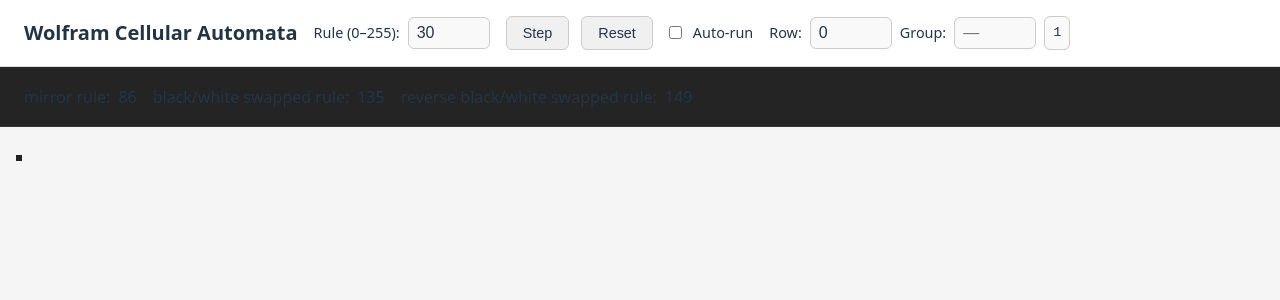
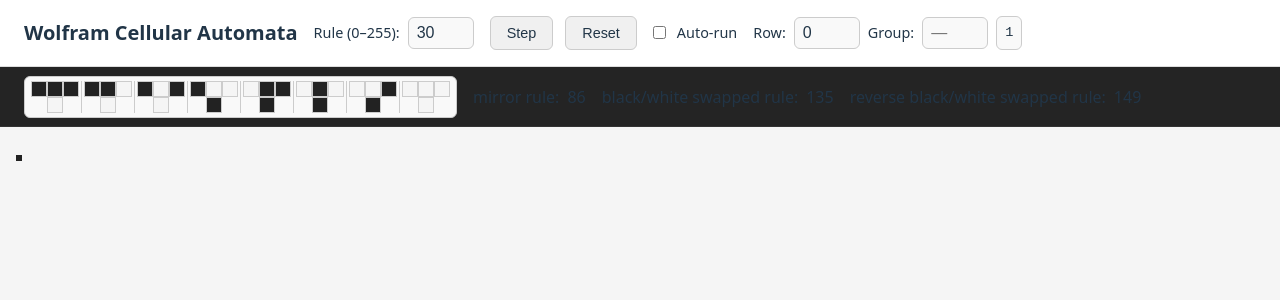
Before and after one commit to nathanfenoglio/wolfram-cellular-automata-midi-notes, a React (Vite) app: page / in a window 1280 px wide. Shown: the top 300 px of the page. Built offline with nearby package versions, Linux system fonts and the light colour scheme.

Commit message:
add visual display of user entered rule (the 8 possible 3 cell configurations and their resulting cell to 2nd header row

```diff
--- a/src/App.css
+++ b/src/App.css
@@ -22,6 +22,7 @@
   min-height: 100vh;
 }
 
+/* 1st header row container */
 .header {
   padding: 1rem 1.5rem;
   background: #242424;
@@ -38,18 +39,21 @@
   font-weight: 600;
 }
 
+/* rule 0-255 input container */
 .rule-selector {
   display: flex;
   align-items: center;
   gap: 0.5rem;
 }
 
+/* rule 0-255 label */
 .rule-selector label {
   font-size: 0.9rem;
 }
 
+/* input box for user to enter rule 0-255 */
 .rule-selector input[type="number"] {
-  width: 4rem;
+  width: 3rem;
   padding: 0.35rem 0.5rem;
   font-size: 1rem;
   border: 1px solid #555;
@@ -58,17 +62,14 @@
   color: inherit;
 }
 
-.rule-slider {
-  width: 8rem;
-  accent-color: #646cff;
-}
-
+/* Step Reset buttons & Auto-run checkbox container */
 .controls {
   display: flex;
   align-items: center;
   gap: 0.75rem;
 }
 
+/* Step Reset buttons */
 .controls button {
   padding: 0.5rem 1rem;
   font-size: 0.9rem;
@@ -79,16 +80,19 @@
   cursor: pointer;
 }
 
+/* change button color when user hovers mouse over if button is not disabled */
 .controls button:hover:not(:disabled) {
   border-color: #646cff;
   background: #404050;
 }
 
+/* if Auto-run checkbox is checked show Step button disabled */
 .controls button:disabled {
   opacity: 0.6;
   cursor: not-allowed;
 }
 
+/* Auto-run checkbox label */
 .controls label {
   display: flex;
   align-items: center;
@@ -97,7 +101,47 @@
   cursor: pointer;
 }
 
-.equivalence-rules-container {
+/* container for user to specify 1 row to view as 0s 1s grouped by whatever specified grouping */
+.row-viewer {
+  display: flex;
+  align-items: center;
+  gap: 0.5rem;
+}
+
+/* user specified row to view and grouping labels */
+.row-viewer label {
+  font-size: 0.9rem;
+}
+
+/* row input box */
+.row-viewer input[type="number"] {
+  width: 3rem;
+  padding: 0.35rem 0.5rem;
+  font-size: 1rem;
+  border: 1px solid #555;
+  border-radius: 6px;
+  background: #1a1a1a;
+  color: inherit;
+}
+
+/* row output box */
+.row-viewer .row-display {
+  font-family: monospace;
+  font-size: 0.85rem;
+  padding: 0.35rem 0.5rem;
+  max-width: 300px;
+  max-height: 3rem;
+  overflow: auto;
+  border: 1px solid #555;
+  border-radius: 6px;
+  background: #1a1a1a;
+  white-space: nowrap;
+  user-select: text;
+}
+
+
+/* 2nd header row container */
+.equivalence-and-rule-visual {
   padding: 0.1rem 1.5rem;
   background: #242424;
   border-bottom: 1px solid #333;
@@ -107,46 +151,68 @@
   gap: 1rem;
 }
 
+/* each of the 8 possible 3 cell configurations and their result cell container */
+.rule-visual-container {
+  display: flex;
+  align-items: flex-end;
+  gap: 0;
+  padding: 0.25rem;
+  border: 1px solid #555;
+  border-radius: 6px;
+  background: #1a1a1a;
+}
+
+/* 1 3 cell configuration and its result visual container */
+.rule-visual-segment {
+  display: flex;
+  flex-direction: column; /* 3 cells on top, 1 on bottom */
+  align-items: center;
+  border-right: 1px solid #555;
+  padding: 0 2px;
+}
+
+/* no divider line for furthest to right child */
+.rule-visual-segment:last-child {
+  border-right: none;
+}
+
+/* the top 3 cells of a 3 cell configuration */
+.rule-visual-top {
+  display: flex;
+  gap: 0;
+}
+
+/* the bottom result cell of a 3 cell configuration */
+.rule-visual-bottom {
+  display: flex;
+  justify-content: center;
+}
+
+/* container for each of the rule's cells */
+.rule-visual-container .cell {
+  width: 16px;
+  height: 16px;
+  min-width: 16px;
+  min-height: 16px;
+  border: 1px solid #555;
+}
+
+/* mirror rule, black/white swapped rule, reverse black/white swapped rule container */
+.equivalence-rules-container {
+  display: flex;
+  flex-wrap: wrap;
+  align-items: center;
+  gap: 1rem;
+}
+
+/* container for each of the 3 symmetric rules */
 .rule-container {
   display: flex;
   align-items: center;
   gap: 0.5rem;
 }
 
-.row-viewer {
-  display: flex;
-  align-items: center;
-  gap: 0.5rem;
-}
-
-.row-viewer label {
-  font-size: 0.9rem;
-}
-
-.row-viewer input[type="number"] {
-  width: 4rem;
-  padding: 0.35rem 0.5rem;
-  font-size: 1rem;
-  border: 1px solid #555;
-  border-radius: 6px;
-  background: #1a1a1a;
-  color: inherit;
-}
-
-.row-viewer .row-display {
-  font-family: monospace;
-  font-size: 0.85rem;
-  padding: 0.35rem 0.5rem;
-  max-width: 300px;
-  max-height: 4rem;
-  overflow: auto;
-  border: 1px solid #555;
-  border-radius: 6px;
-  background: #1a1a1a;
-  white-space: nowrap;
-  user-select: text;
-}
-
+/* main area container for displaying evolution of cellular automata */
 .main {
   flex: 1;
   min-height: 0;
@@ -157,6 +223,7 @@
 }
 
 .scroll-inner {
+  /* inline-block so that container will grow as needed for expanding content */
   display: inline-block;
   /* padding 50vw each side centers the grid as it expands */
   padding-left: 50vw;
@@ -164,12 +231,15 @@
   min-width: 100%;
 }
 
+/* grid container inside scroll-inner and main classes */
 .grid-container {
+  /* inline-block so that container will grow as needed for expanding content */
   display: inline-block;
   width: min-content;
   overflow: visible; /* expands to fit grid content */
 }
 
+/* the actual grid container for the rows to go into */
 .grid {
   display: flex;
   flex-direction: column;
@@ -177,12 +247,14 @@
   width: fit-content;
 }
 
+/* 1 row container */
 .grid-row {
   display: flex;
   flex-wrap: nowrap;
   justify-content: center;
 }
 
+/* 1 cell container */
 .cell {
   width: 6px;
   height: 6px;
@@ -191,10 +263,12 @@
   box-sizing: border-box;
 }
 
+/* 0 display */
 .cell-off {
   background: #1a1a1a;
 }
 
+/* 1 display */
 .cell-on {
   background: #e0e0e0;
 }
@@ -238,4 +312,17 @@
   .cell-on {
     background: #222;
   }
+
+  .rule-visual-container {
+    background: #f9f9f9;
+    border-color: #ccc;
+  }
+
+  .rule-visual-segment {
+    border-right-color: #ccc;
+  }
+
+  .rule-visual-container .cell {
+    border-color: #ccc;
+  }
 }
--- a/src/App.jsx
+++ b/src/App.jsx
@@ -1,6 +1,7 @@
 import { useState, useCallback, useEffect } from "react";
 import { RuleSelector } from "./components/RuleSelector";
 import { GridDisplay } from "./components/GridDisplay";
+import { RuleVisualization } from "./components/RuleVisualization";
 import { Controls } from "./components/Controls";
 import { RowViewer } from "./components/RowViewer";
 import {
@@ -25,16 +26,14 @@
   const handleRuleChange = useCallback((newRule) => {
     setRule(newRule);
     setGrid(createInitialGrid());
+
     const mirrorRule = getReverseRule(newRule);
-    console.log(mirrorRule);
     setMirrorRule(mirrorRule);
 
     const blackWhiteSwappedRule = getSwapBlackWhite(newRule);
-    console.log(blackWhiteSwappedRule);
     setBlackWhiteSwappedRule(blackWhiteSwappedRule);
 
     const reverseSwapBlackWhiteRule = getReverseSwapBlackWhite(newRule);
-    console.log(reverseSwapBlackWhiteRule);
     setReverseSwapBlackWhiteRule(reverseSwapBlackWhiteRule);
   }, []);
 
@@ -65,7 +64,10 @@
         <RowViewer rule={rule} grid={grid} />
       </header>
 
-      {/* equivalence rules (the 3 symmetric rules to the current rule being displayed) */}
+      {/* equivalence rules and rule visual representation */}
+      <div className="equivalence-and-rule-visual">
+        {/* visual display of the rule showing all of the possible previous row 3 cell configurations and the outcome cell value of the rule  */}
+        <RuleVisualization rule={rule} />
         <div className="equivalence-rules-container">
           {/* mirror equivalence rule */}
           <div className="rule-container">
@@ -83,6 +85,7 @@
             <p>{reverseSwapBlackWhiteRule}</p>
           </div>
         </div>
+      </div>
 
       {/* rule display grid */}
       <main className="main">
--- a/src/components/GridDisplay.jsx
+++ b/src/components/GridDisplay.jsx
@@ -9,7 +9,6 @@
                 key={colIndex}
                 // cell value will either be 0 or 1 to determine css class background white or black
                 className={`cell ${cell ? "cell-on" : "cell-off"}`}
-                // className={`cell ${cell ? "cell-off" : "cell-on"}`}
               />
             ))}
           </div>
--- /dev/null
+++ b/src/components/RuleVisualization.jsx
@@ -0,0 +1,35 @@
+import { ruleToLookup } from "../lib/cellularAutomata";
+
+export function RuleVisualization({ rule }) {
+  const lookup = ruleToLookup(rule);
+
+  return (
+    <div className="rule-visual-container">
+      {/* for each of the possible 3 cell configurations */}
+      {/* 7(111), 6(110), 5(101), 4(100), 3(011), 2(010), 1(001), 0(000) */}
+      {[7, 6, 5, 4, 3, 2, 1, 0].map((i) => {
+        // get left, center, right cell values
+        const left = (i >> 2) & 1;
+        const center = (i >> 1) & 1;
+        const right = i & 1;
+        // get the result cell
+        const output = lookup[i];
+
+        return (
+          <div key={i} className="rule-visual-segment">
+            {/* each of the above 3 cell possible configurations */}
+            <div className="rule-visual-top">
+              <div className={`cell ${left ? "cell-on" : "cell-off"}`} />
+              <div className={`cell ${center ? "cell-on" : "cell-off"}`} />
+              <div className={`cell ${right ? "cell-on" : "cell-off"}`} />
+            </div>
+            {/* the outcome for each of the 3 cell possible configurations */}
+            <div className="rule-visual-bottom">
+              <div className={`cell ${output ? "cell-on" : "cell-off"}`} />
+            </div>
+          </div>
+        );
+      })}
+    </div>
+  );
+}
```
Lines whose indentation alone changed are shown as unchanged.
